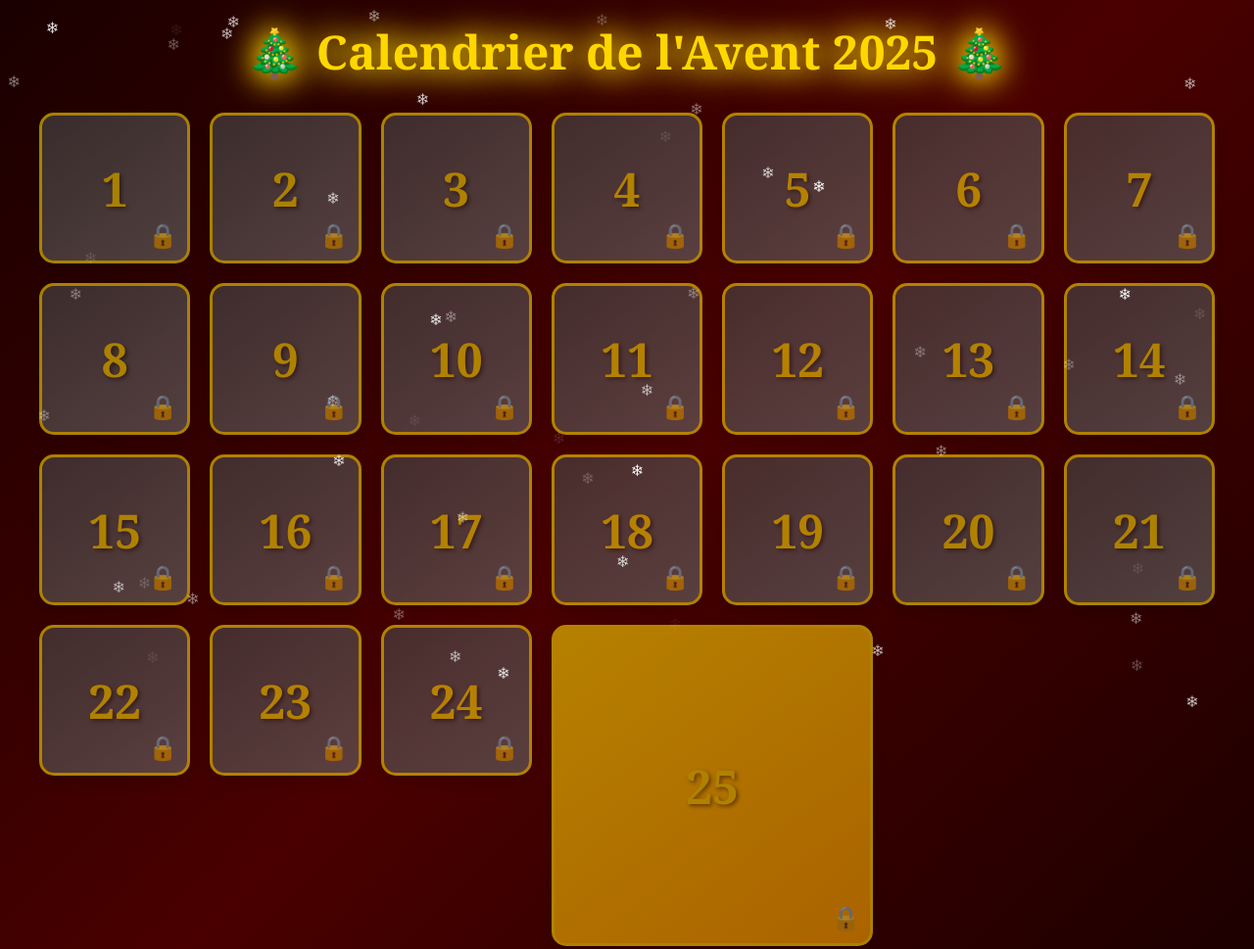
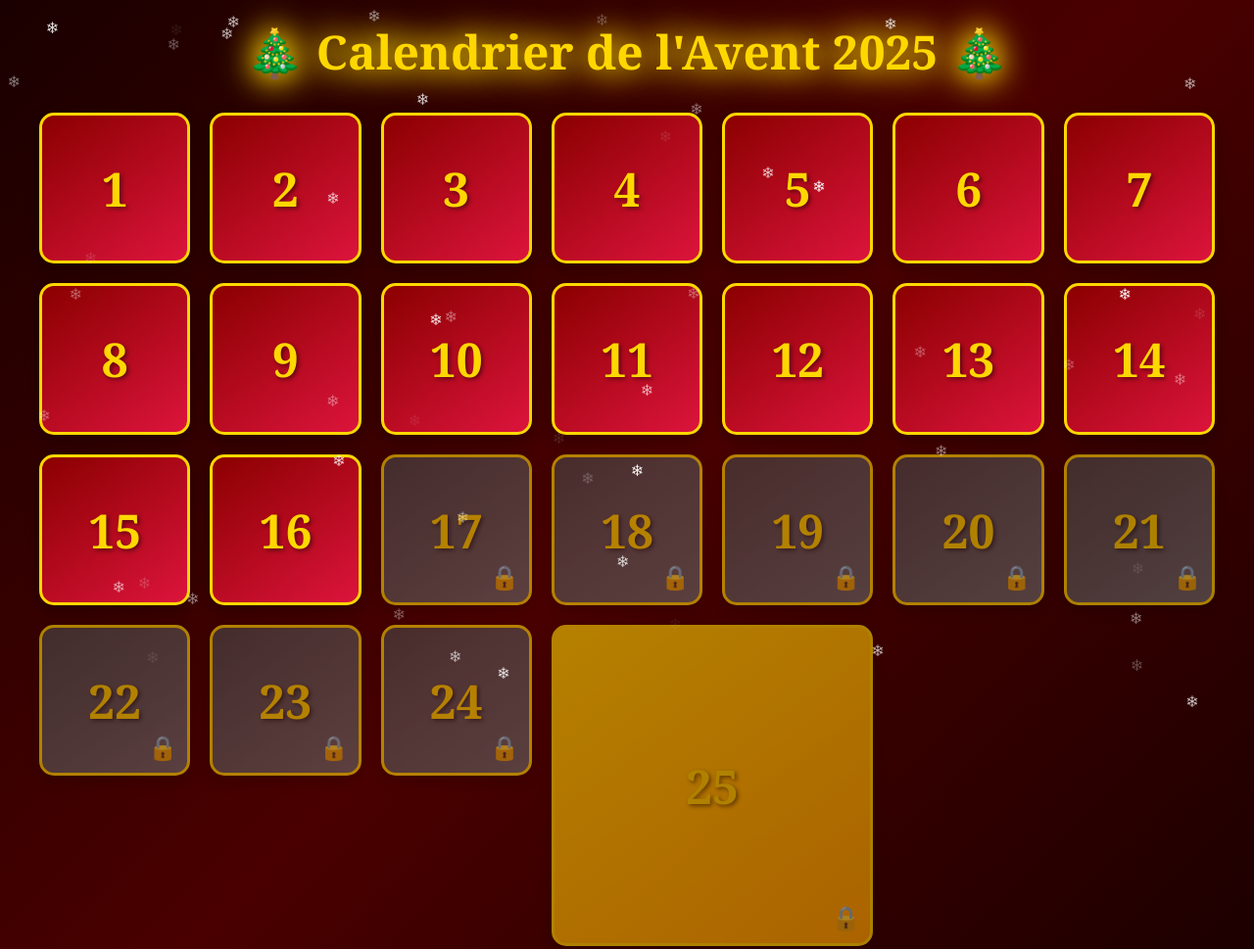
Before and after one commit to AurelSaturnInetum/Saturne_2026, a plain HTML site: page index.html in a window 1280 px wide. Shown: the top 969 px of the page at 98% size. Drawn offline with Linux system fonts and the light colour scheme.

Commit message:
Update index.html

```diff
--- a/index.html
+++ b/index.html
@@ -810,7 +810,7 @@
             const now = new Date();
             // Pour tester, décommentez la ligne suivante et changez le jour
             // return 10;
-            return now.getMonth() === 10 ? now.getDate() : 0;
+            return now.getMonth() === 13 ? now.getDate() : 16;
         }
 
         // Charger l'état sauvegardé
```
